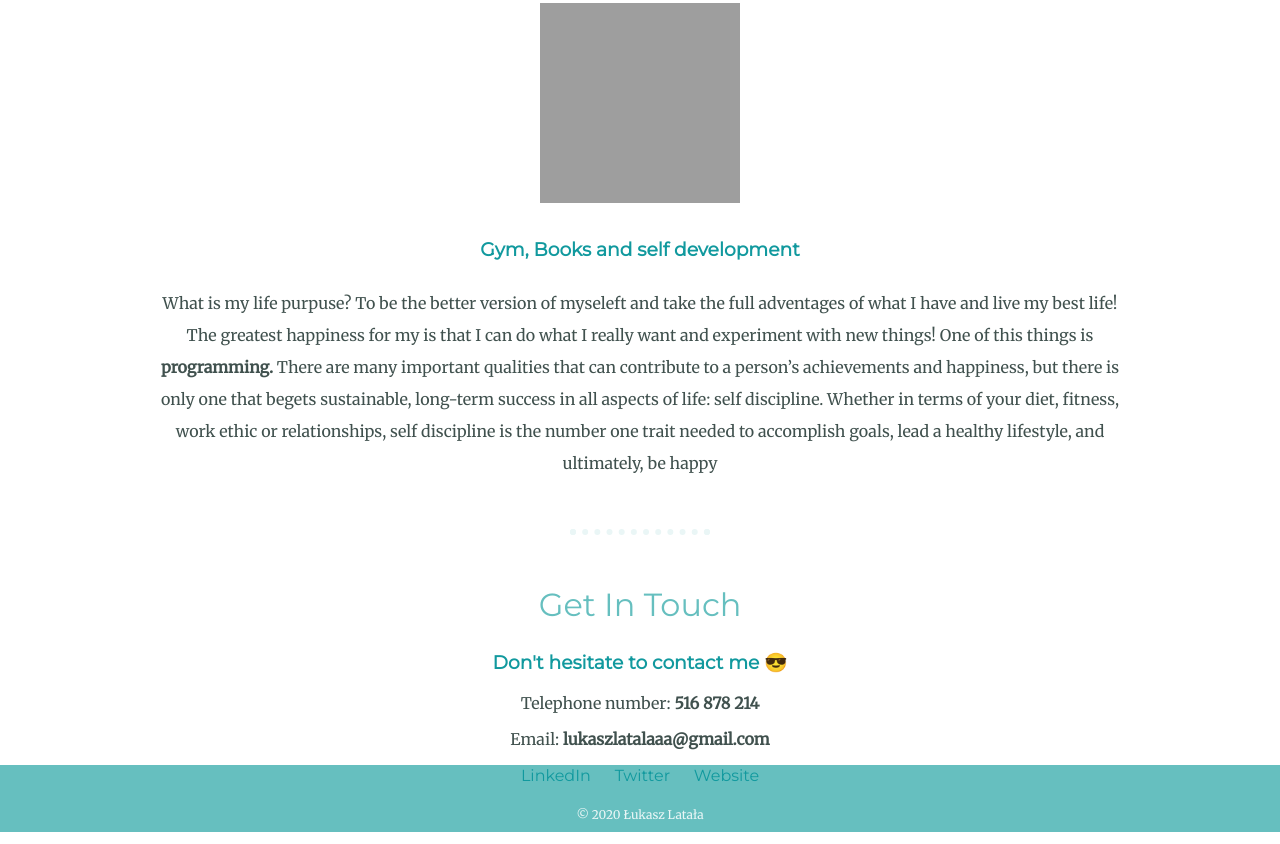
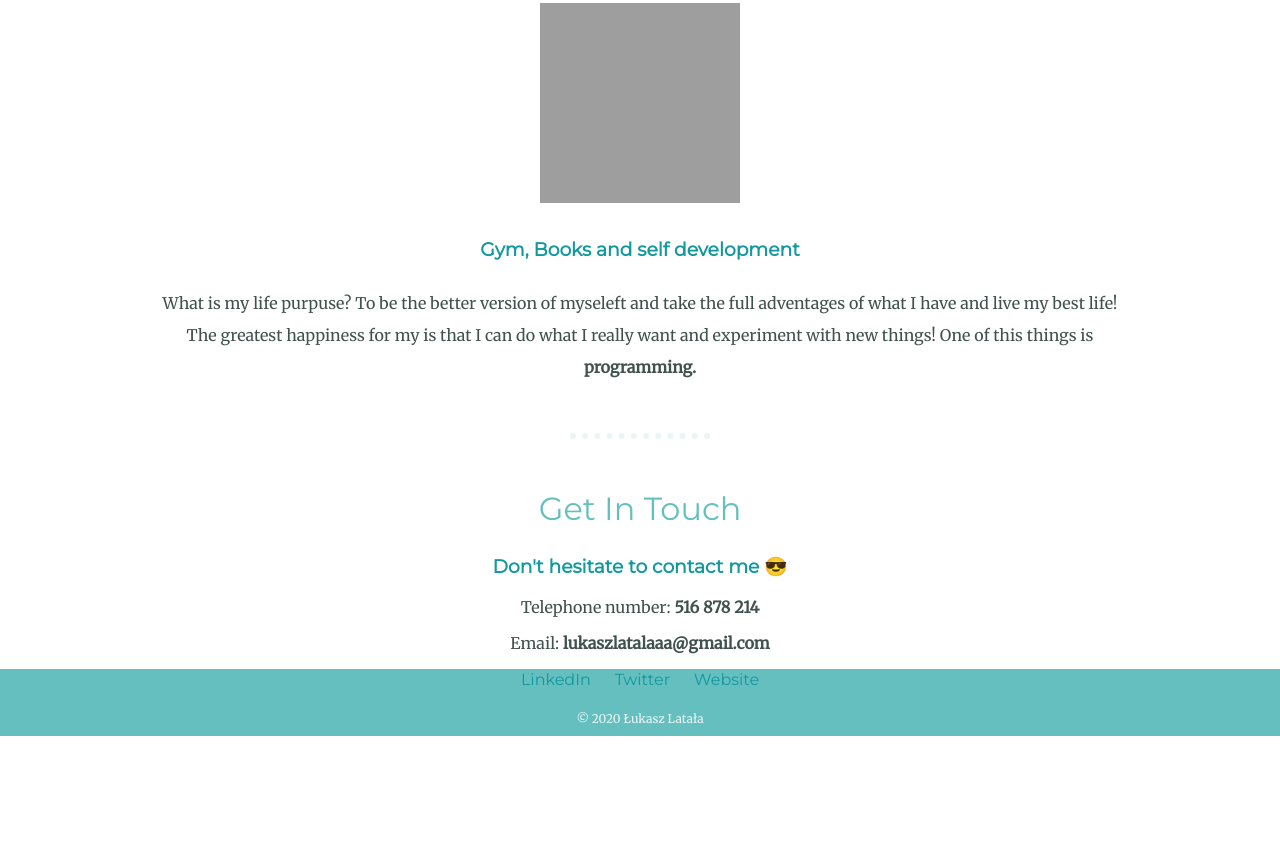
Before and after one commit to LukaszLatala/MySite-, a plain HTML site: page index.html in a window 1280 px wide. Shown: the part 1879-2723 px from the top of the page. After the commit the page ends 2627 px from the top, so only its background shows below. Drawn offline with Linux system fonts and the light colour scheme; grey boxes are pictures that could not be loaded.

Commit message:
Add files via upload

```diff
--- a/index.html
+++ b/index.html
@@ -37,7 +37,6 @@
         <h3>  Gym, Books and self development </h3>
           <p>What is my life purpuse? To be the better version of myseleft and take the full adventages of what I have and live my best life!
               The greatest happiness for my is that I can do what I really want and experiment with new things! One of this things is <strong> programming.</strong>
-            There are many important qualities that can contribute to a person’s achievements and happiness, but there is only one that begets sustainable, long-term success in all aspects of life: self discipline. Whether in terms of your diet, fitness, work ethic or relationships,  self discipline is the number one trait needed to accomplish goals, lead a healthy lifestyle, and ultimately, be happy</p>
         </div>
       </div>
       <hr>
```
